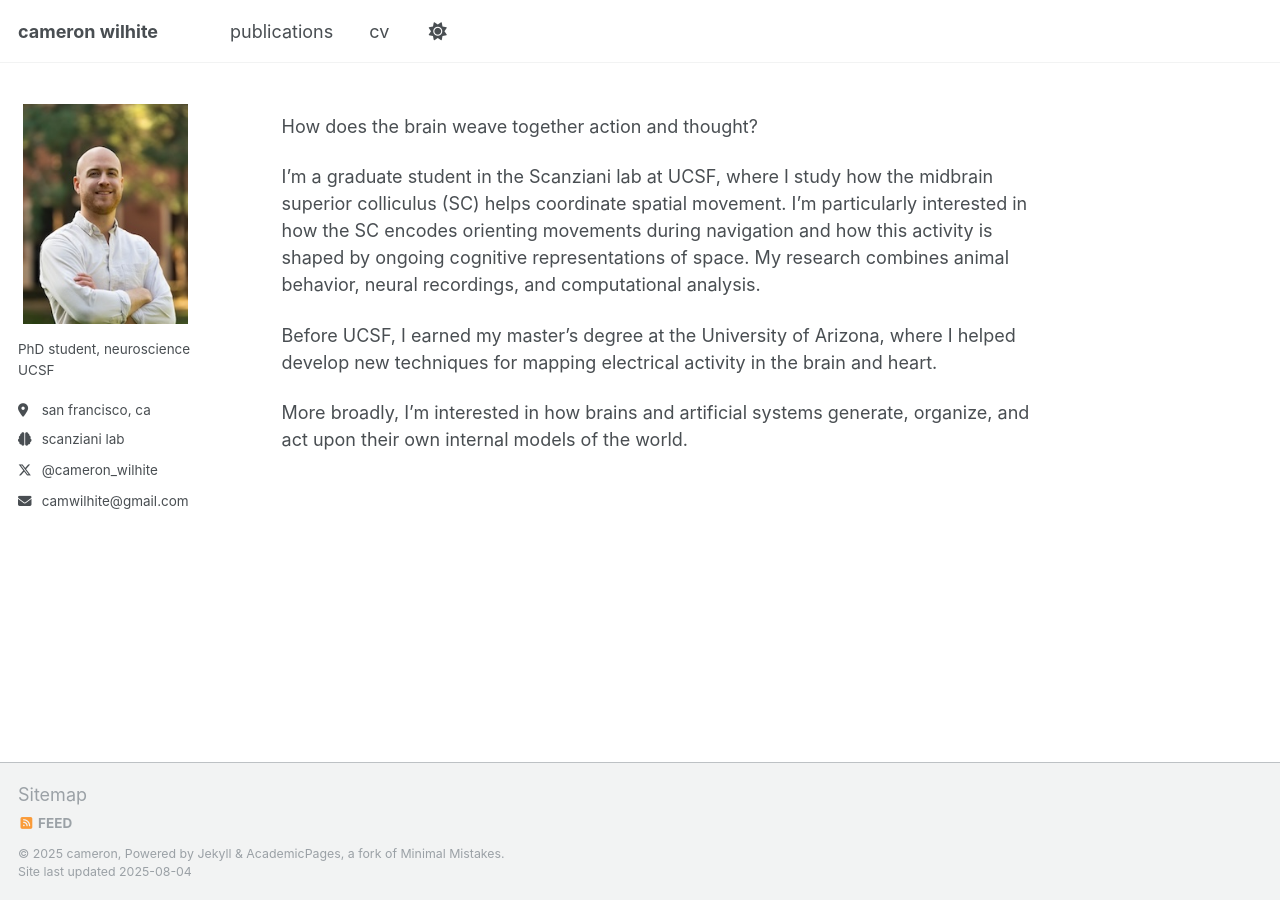
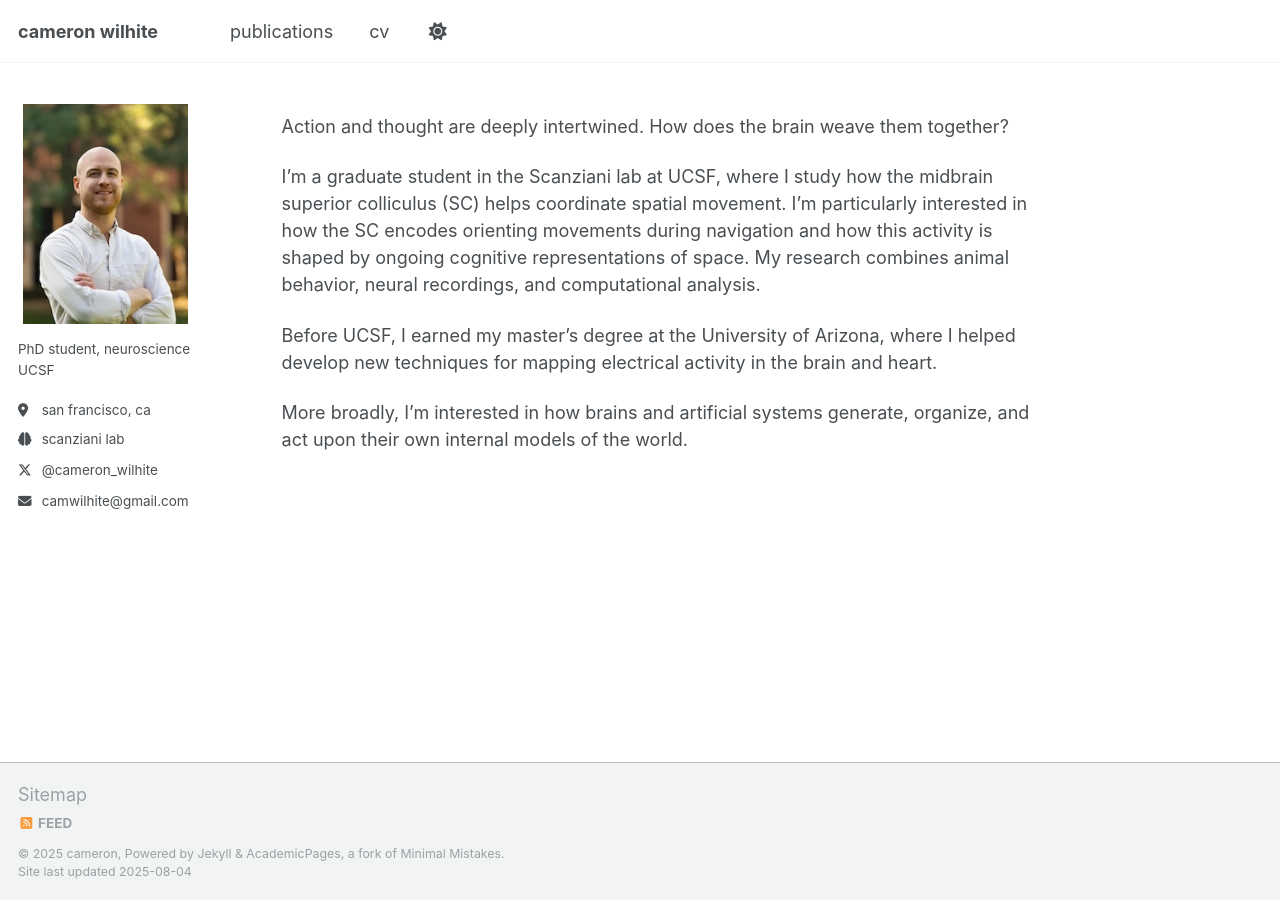
Before and after one commit to camwilhite/camwilhite.github.io, a Jekyll site: the page built from _pages/about.md, in a window 1280 px wide. Built offline with Jekyll 4.4.1, drawn with Linux system fonts in a browser that asks for light colours; a script that is not in the unit is left out.

Commit message:
Update about.md

```diff
--- a/_pages/about.md
+++ b/_pages/about.md
@@ -7,7 +7,7 @@ redirect_from:
   - /about.html
 ---
 
-How does the brain weave together action and thought?
+Action and thought are deeply intertwined. How does the brain weave them together?
 
 I'm a graduate student in the Scanziani lab at UCSF, where I study how the midbrain superior colliculus (SC) helps coordinate spatial movement. I'm particularly interested in how the SC encodes orienting movements during navigation and how this activity is shaped by ongoing cognitive representations of space. My research combines animal behavior, neural recordings, and computational analysis.
 
```
